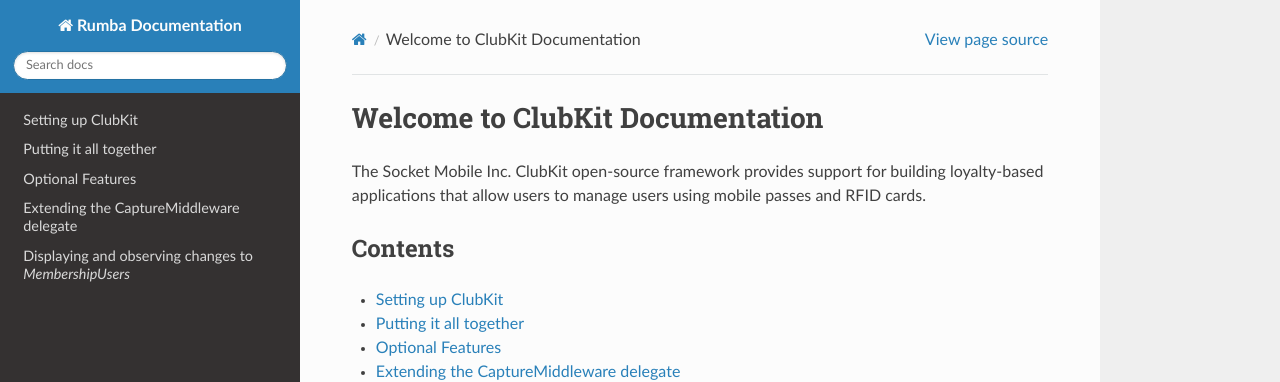
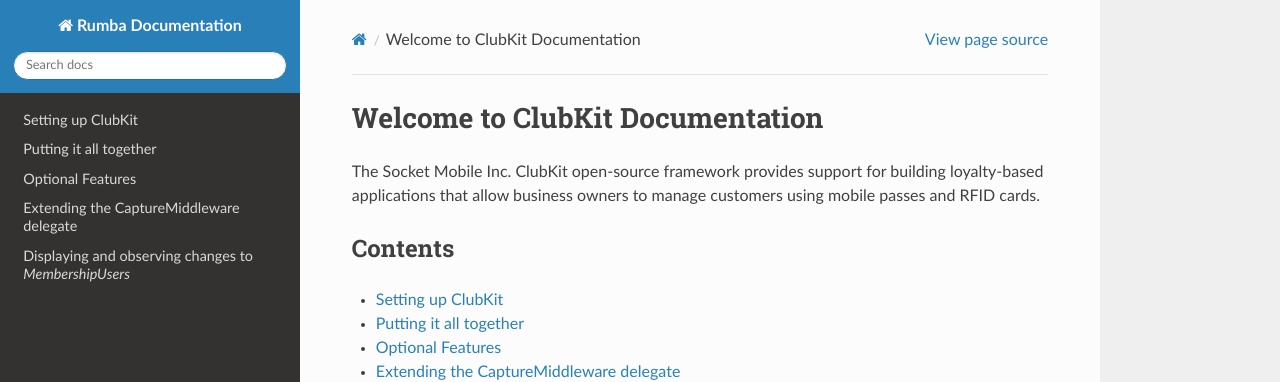
Before and after one commit to SocketMobile/clubkit-ios, a Sphinx documentation site: the page built from docs/source/index.rst, in a window 1280 px wide and 900 px high. Shown: the top 382 px of the window. Built offline with Sphinx 7.4.7 and the Read the Docs theme 2.0.0, drawn with Linux system fonts in a browser that asks for light colours.

Commit message:
Apply suggestion to docs/source/index.rst

```diff
--- a/docs/source/index.rst
+++ b/docs/source/index.rst
@@ -2,7 +2,7 @@
 ==================================
 
 The Socket Mobile Inc. ClubKit open-source framework provides support for building
-loyalty-based applications that allow users to manage users using mobile passes
+loyalty-based applications that allow business owners to manage customers using mobile passes
 and RFID cards.
 
 
```
